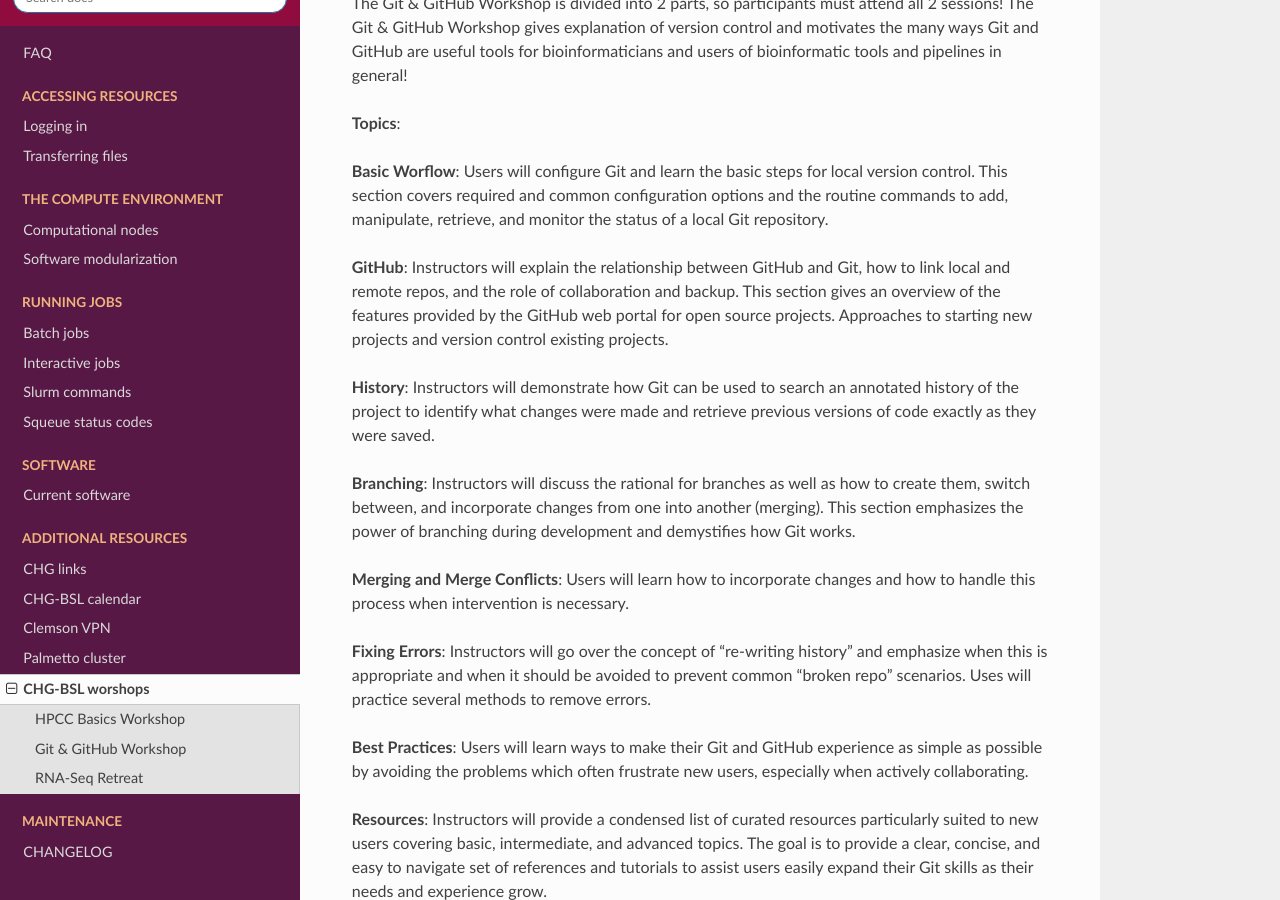
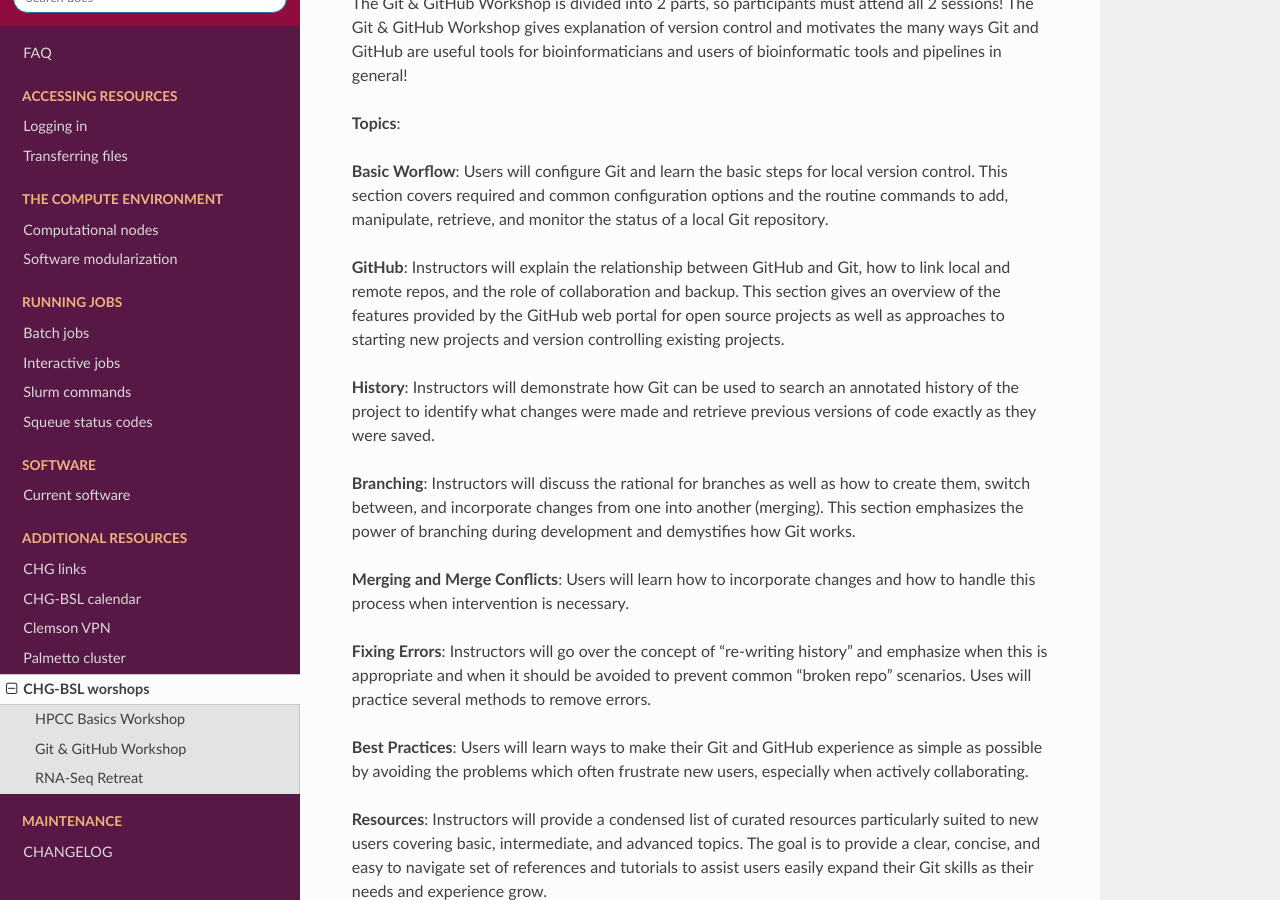
Before and after one commit to amalgamaria/secretariat, a Sphinx documentation site: the page built from docs/additional-resources/workshops.rst, in a window 1280 px wide and 900 px high, scrolled down 1576 px. Built offline with Sphinx 7.4.7 and the Read the Docs theme 2.0.0, drawn with Linux system fonts in a browser that asks for light colours; pages that are not in the unit, such as notebooks, are missing from menus.

Commit message:
Fix typo -v3

```diff
--- a/docs/additional-resources/workshops.rst
+++ b/docs/additional-resources/workshops.rst
@@ -37,7 +37,7 @@
 
 **Basic Worflow**: Users will configure Git and learn the basic steps for local version control. This section covers required and common configuration options and the routine commands to add, manipulate, retrieve, and monitor the status of a local Git repository.
 
-**GitHub**: Instructors will explain the relationship between GitHub and Git, how to link local and remote repos, and the role of collaboration and backup. This section gives an overview of the features provided by the GitHub web portal for open source projects. Approaches to starting new projects and version control existing projects.
+**GitHub**: Instructors will explain the relationship between GitHub and Git, how to link local and remote repos, and the role of collaboration and backup. This section gives an overview of the features provided by the GitHub web portal for open source projects as well as approaches to starting new projects and version controlling existing projects.
 
 **History**: Instructors will demonstrate how Git can be used to search an annotated history of the project to identify what changes were made and retrieve previous versions of code exactly as they were saved.
 
```
